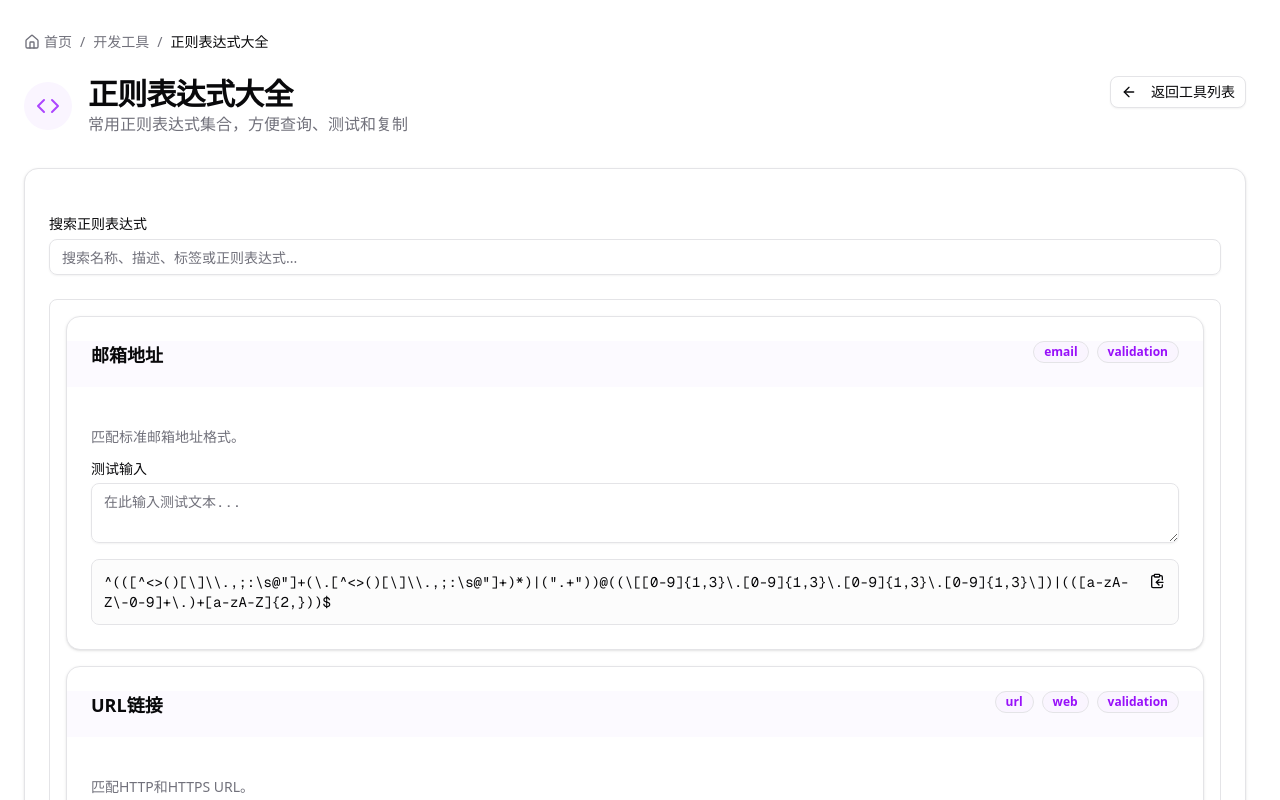
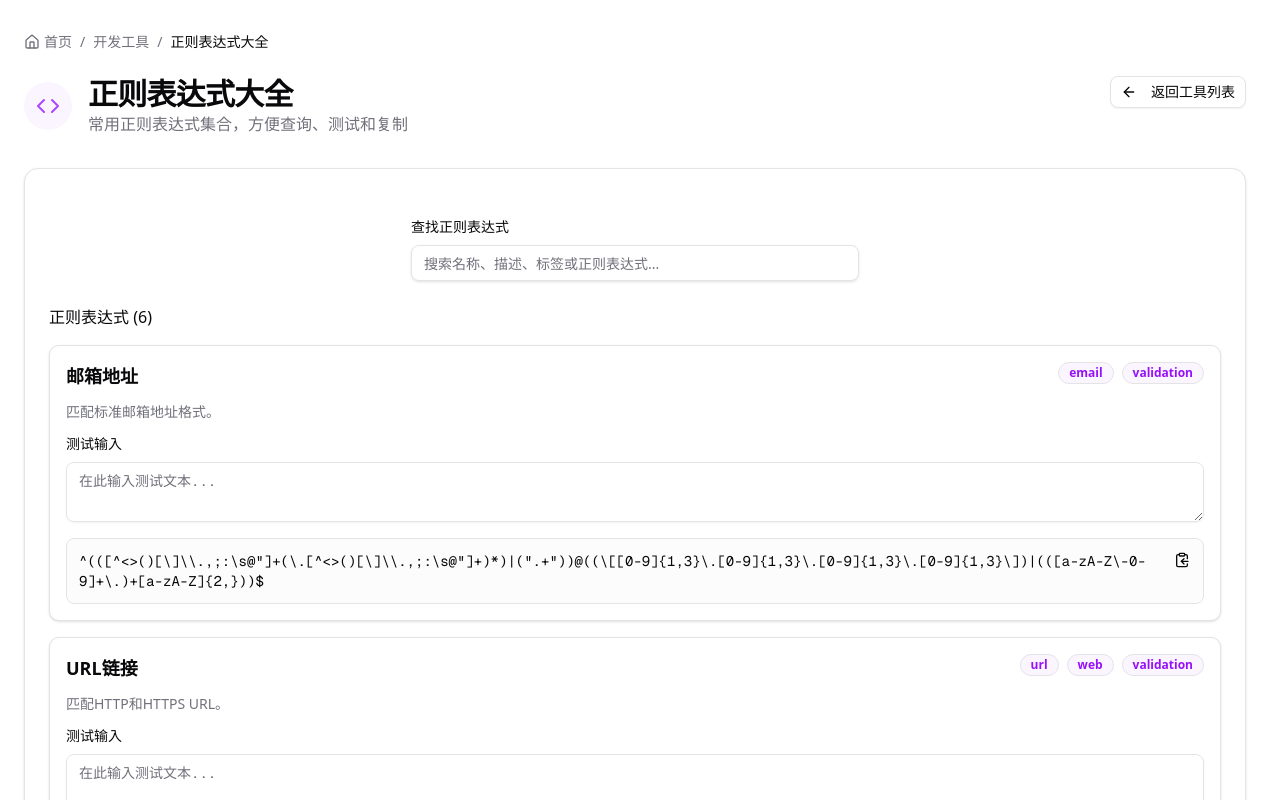
Before and after one commit to liwenka1/vven-tools, a Next.js app: page /tools/dev/regex-collection in a window 1280 px wide. Shown: the top 800 px of the page. Built offline with nearby package versions, Linux system fonts and the light colour scheme.

Commit message:
feat: 优化regex-collection页面的布局

```diff
--- a/app/tools/dev/regex-collection/page.tsx
+++ b/app/tools/dev/regex-collection/page.tsx
@@ -2,9 +2,7 @@
 
 import { useState, useMemo } from "react";
 import { Input } from "@/components/ui/input";
-import { Card, CardHeader, CardTitle, CardContent } from "@/components/ui/card";
 import { Button } from "@/components/ui/button";
-import { ScrollArea } from "@/components/ui/scroll-area";
 import { ClipboardCopy, Code } from "lucide-react";
 import { Tooltip, TooltipContent, TooltipProvider, TooltipTrigger } from "@/components/ui/tooltip";
 import { Textarea } from "@/components/ui/textarea";
@@ -130,9 +128,9 @@ export default function RegexCollectionPage() {
       }}
     >
       <div className="space-y-6 p-6">
-        <div className="space-y-2">
-          <Label htmlFor="search-regex" className="font-medium">
-            搜索正则表达式
+        <div className="mx-auto max-w-md">
+          <Label htmlFor="search-regex" className="mb-2 block text-sm font-medium">
+            查找正则表达式
           </Label>
           <Input
             id="search-regex"
@@ -140,19 +138,24 @@ export default function RegexCollectionPage() {
             placeholder="搜索名称、描述、标签或正则表达式..."
             value={searchTerm}
             onChange={(e) => setSearchTerm(e.target.value)}
-            className="w-full"
+            className="w-full shadow-sm"
           />
         </div>
 
-        <TooltipProvider>
-          <ScrollArea className="h-[600px] w-full rounded-md border">
+        <div className="mt-6">
+          <div className="mb-4 flex items-center justify-between">
+            <h3 className="text-base font-medium">正则表达式 ({filteredRegexData.length})</h3>
+          </div>
+
           {filteredRegexData.length > 0 ? (
-              <div className="space-y-4 p-4">
+            <div className="space-y-4">
               {filteredRegexData.map((item, index) => (
-                  <Card key={index} className="overflow-hidden shadow-sm">
-                    <CardHeader className="bg-purple-50/50 pb-3 dark:bg-purple-950/30">
-                      <div className="flex items-start justify-between">
-                        <CardTitle className="text-lg font-semibold">{item.name}</CardTitle>
+                <div
+                  key={index}
+                  className="bg-card overflow-hidden rounded-lg border p-4 shadow-sm transition-all hover:shadow-md"
+                >
+                  <div className="mb-3 flex items-start justify-between">
+                    <h3 className="text-lg font-semibold">{item.name}</h3>
                     <div className="flex gap-2">
                       {item.tags.map((tag) => (
                         <Badge
@@ -165,12 +168,11 @@ export default function RegexCollectionPage() {
                       ))}
                     </div>
                   </div>
-                    </CardHeader>
-                    <CardContent className="pt-4">
+
                   {item.description && <p className="text-muted-foreground mb-3 text-sm">{item.description}</p>}
 
                   <div className="mb-4">
-                        <Label htmlFor={`test-input-${index}`} className="mb-1 block text-sm font-medium">
+                    <Label htmlFor={`test-input-${index}`} className="mb-2 block text-sm font-medium">
                       测试输入
                     </Label>
                     <Textarea
@@ -181,15 +183,15 @@ export default function RegexCollectionPage() {
                       className="min-h-[60px] font-mono text-sm"
                     />
                     {testInputs[index] && testInputs[index].trim() !== "" && matchResults[index] !== null && (
-                          <div className="mt-1">
+                      <div className="mt-2">
                         {matchResults[index] === "success" ? (
-                              <span className="text-xs font-medium text-green-500 dark:text-green-400">✓ 匹配成功</span>
+                          <span className="text-sm font-medium text-green-500 dark:text-green-400">✓ 匹配成功</span>
                         ) : matchResults[index] === "fail_text_mismatch" ? (
-                              <span className="text-xs font-medium text-red-500 dark:text-red-400">
+                          <span className="text-sm font-medium text-red-500 dark:text-red-400">
                             ✗ 匹配失败 (文本不符)
                           </span>
                         ) : (
-                              <span className="text-xs font-medium text-yellow-500 dark:text-yellow-400">
+                          <span className="text-sm font-medium text-yellow-500 dark:text-yellow-400">
                             ⚠ 匹配失败 (正则无效)
                           </span>
                         )}
@@ -198,11 +200,12 @@ export default function RegexCollectionPage() {
                   </div>
 
                   <div className="relative">
-                        <div className="bg-muted/30 overflow-x-auto rounded-md border p-3 pr-10 font-mono text-sm whitespace-pre-wrap">
+                    <div className="bg-muted/30 overflow-x-auto rounded-md border p-3 pr-10 font-mono text-sm">
                       {item.regex}
                     </div>
                     <div className="absolute top-2 right-2">
-                          <Tooltip delayDuration={300}>
+                      <TooltipProvider>
+                        <Tooltip>
                           <TooltipTrigger asChild>
                             <Button
                               onClick={() => copyToClipboard(item.regex, index)}
@@ -218,23 +221,20 @@ export default function RegexCollectionPage() {
                             <p>复制到剪贴板</p>
                           </TooltipContent>
                         </Tooltip>
+                      </TooltipProvider>
                     </div>
                   </div>
 
-                      {copyStatus === index && (
-                        <div className="mt-2 text-xs text-purple-600 dark:text-purple-400">✓ 已复制到剪贴板</div>
-                      )}
-                    </CardContent>
-                  </Card>
+                  {copyStatus === index && <div className="mt-2 text-sm text-purple-600">✓ 已复制到剪贴板</div>}
+                </div>
               ))}
             </div>
           ) : (
-              <div className="flex h-full items-center justify-center p-10">
-                <p className="text-muted-foreground text-center">未找到匹配的正则表达式。</p>
+            <div className="bg-muted/30 rounded-lg border py-12 text-center">
+              <p className="text-muted-foreground text-xl">未找到匹配的正则表达式。</p>
             </div>
           )}
-          </ScrollArea>
-        </TooltipProvider>
+        </div>
       </div>
     </ToolLayout>
   );
```
Lines whose indentation alone changed are shown as unchanged.
